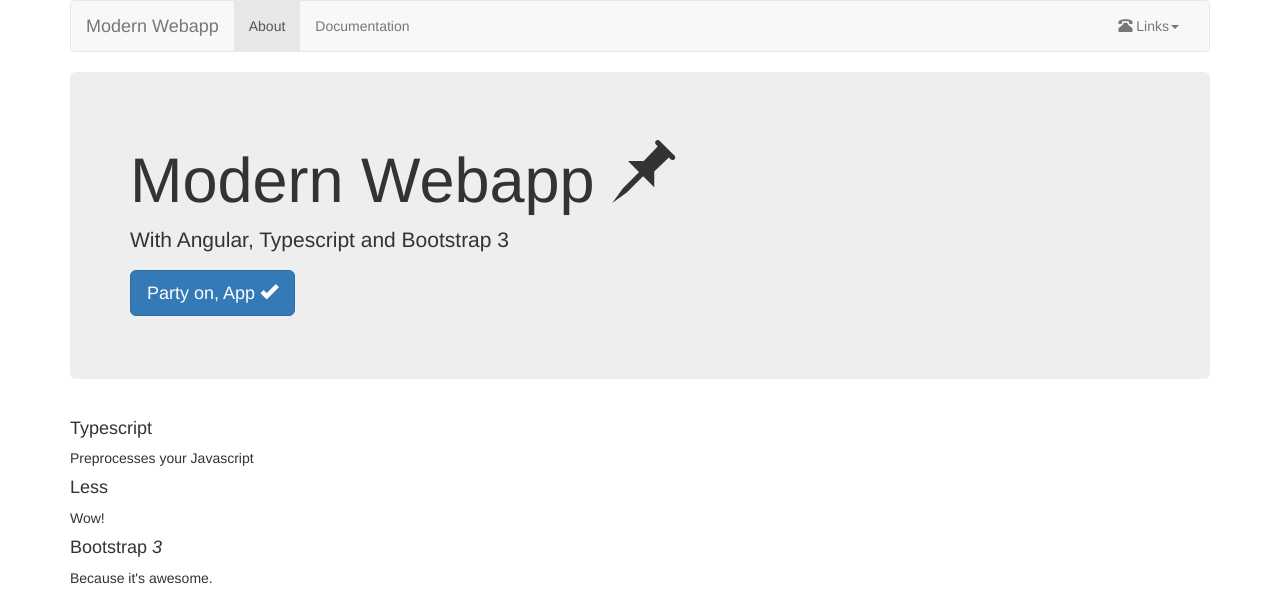
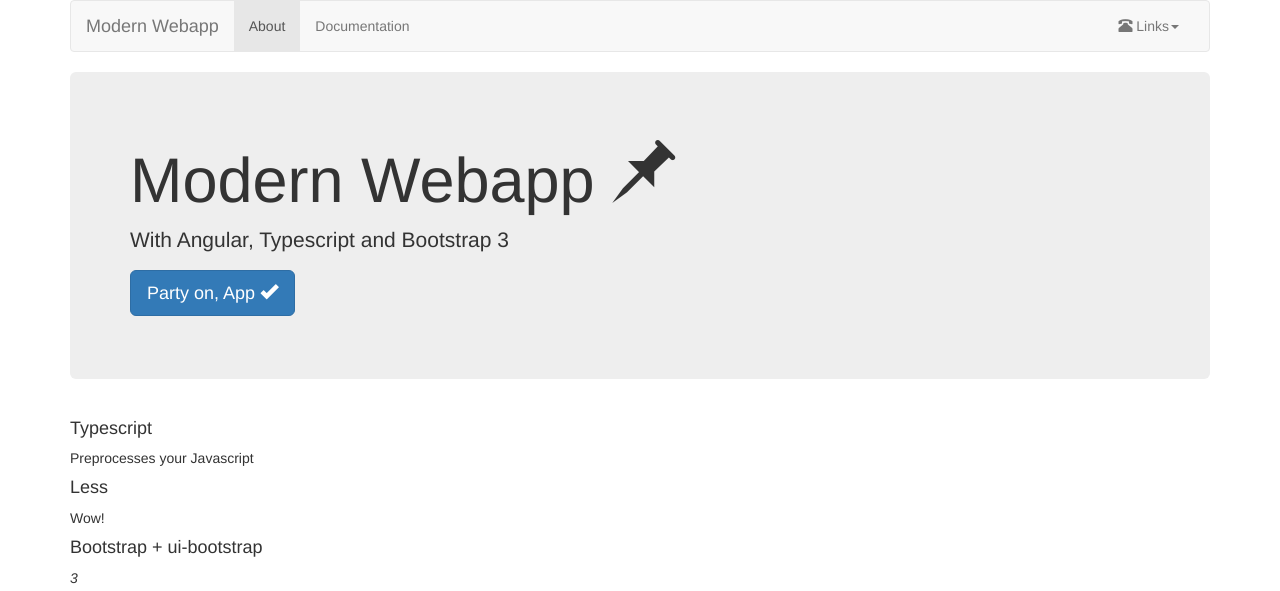
Before and after one commit to danielstern/modern-webapp, a website: page app/index.html in a window 1280 px wide. Shown: the top 591 px of the page. Drawn offline with nearby package versions, Linux system fonts and the light colour scheme; some packages are replaced by stand-ins of ours; files that its build step writes are made by us from their sources.

Commit message:
tweaked stuf

```diff
--- a/app/partials/main.html
+++ b/app/partials/main.html
@@ -4,7 +4,7 @@
 <h4>Less</h4>
 <p>Wow!</p>
 
-<h4>Bootstrap
+<h4>Bootstrap + ui-bootstrap</h4>
     <em>3</em>
 </h4>
 <p>Because it's awesome.</p>
```
